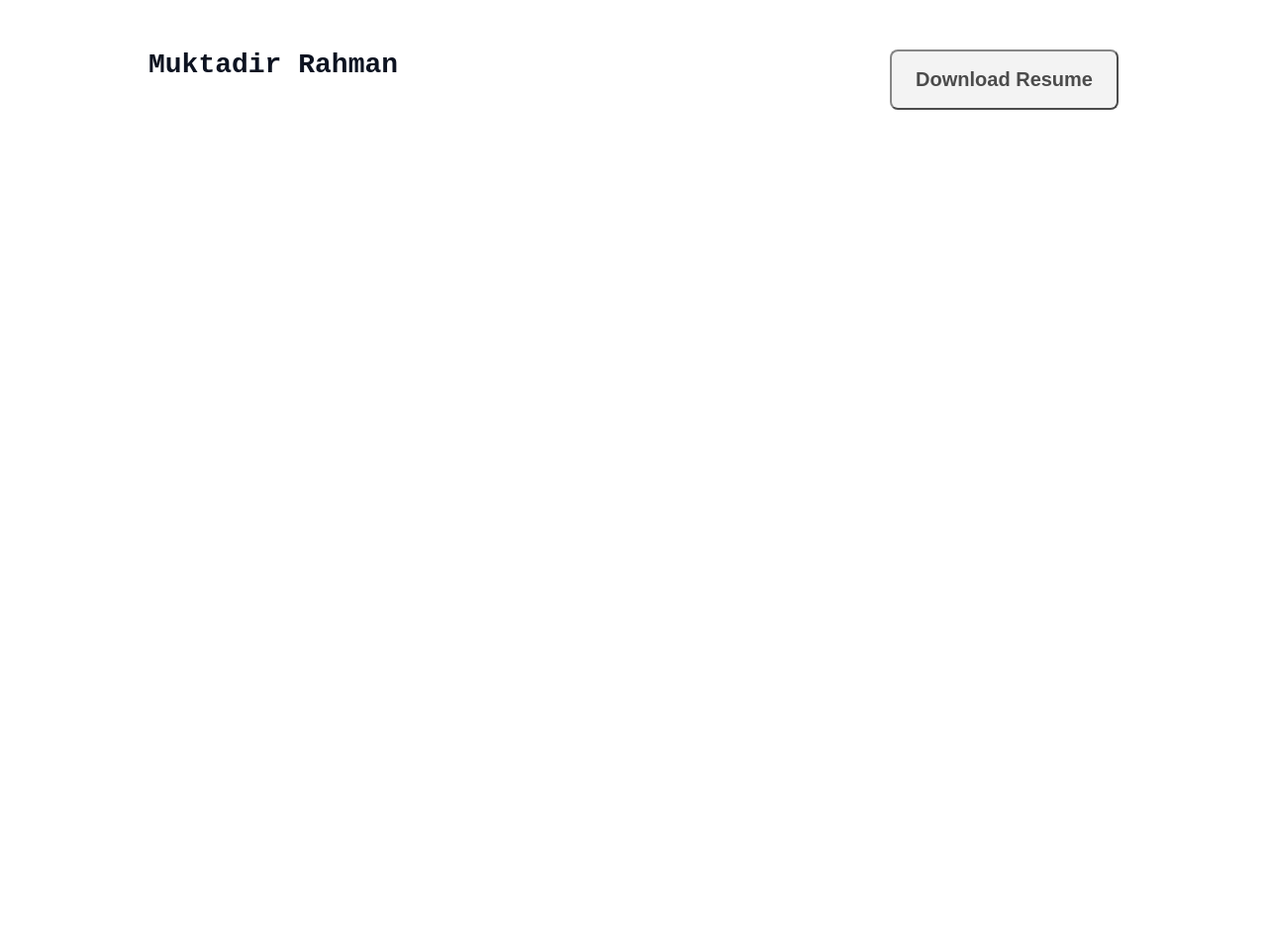
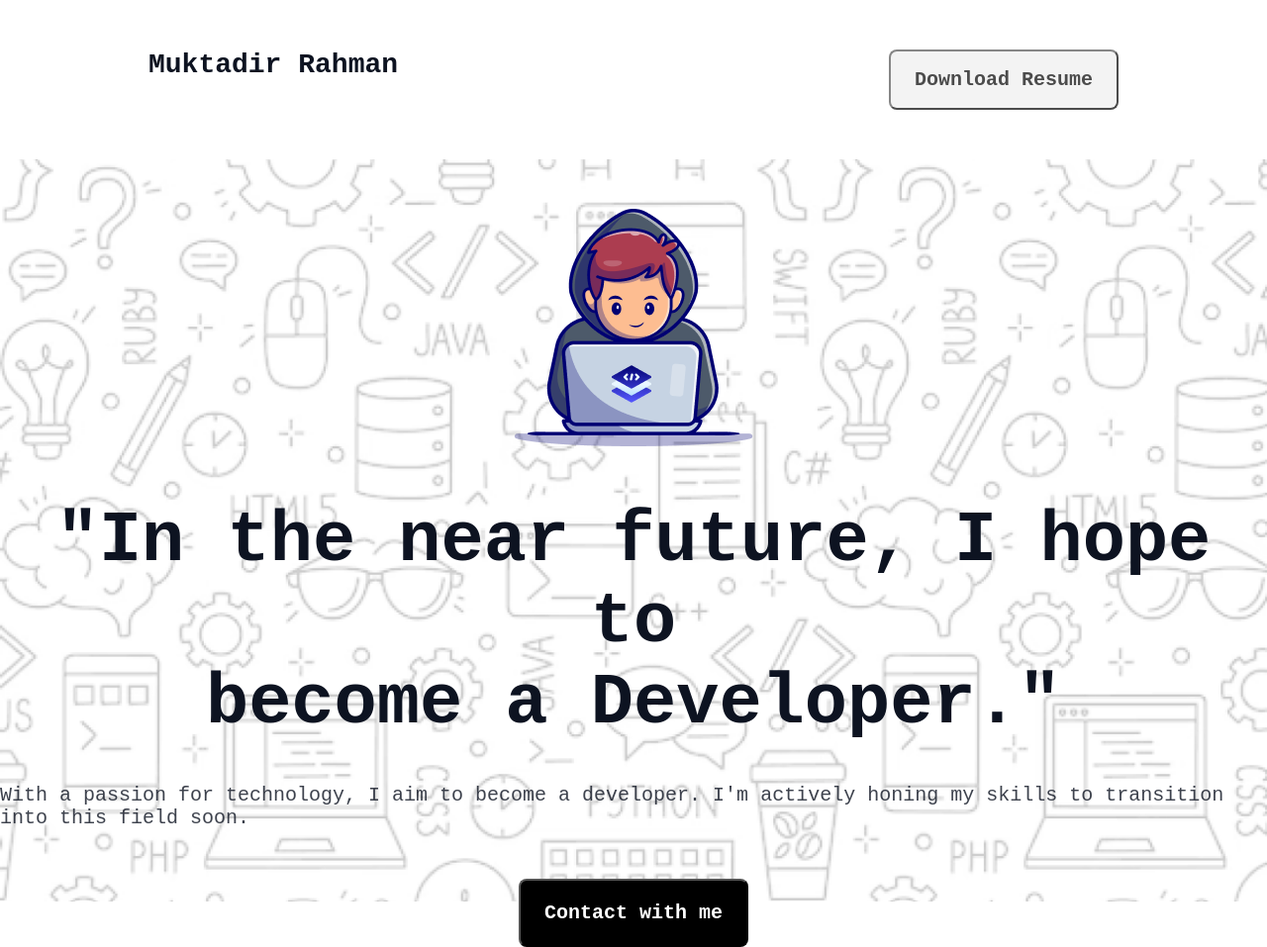
Before and after one commit to muktadir1280/ph-tenacious-assignment1, a plain HTML site: page index.html in a window 1280 px wide. Shown: the whole page at 99% size. Before the commit the page ends 800 px from the top, so only its background shows below. Drawn offline with Linux system fonts and the light colour scheme; a web font is replaced by a local one.

Commit message:
header part done

```diff
--- a/index.html
+++ b/index.html
@@ -19,6 +19,20 @@
                 </ul>
             </nav>
         </div>
+
+        <div class="banner-container">
+            <div class="banner-img">
+                <img src="./assets/Group.png" alt="Hero-bg">
+                </img>
+            </div>
+            <div class="banner-title">
+                <h2>"In the near future, I hope to <br>become a Developer."</h2>
+            </div>
+            <div class="banner-desc">
+                <p>With a passion for technology, I aim to become a developer. I'm actively honing my skills to transition into this field soon.</p>
+            </div>
+            <a href=""><button class="banner-btn">Contact with me</button></a>
+        </div>
     </header>
 
     <main>
--- a/styles/style.css
+++ b/styles/style.css
@@ -28,6 +28,7 @@
 }
 
 .nav-btn {
+    font-family: "Azeret Mono", monospace;
     font-size: 20px;
     font-weight: 600;
     padding: 17px 24px;
@@ -38,4 +39,55 @@
 
 .nav-btn:hover {
     background-color: #FD6E0A;
+    color: black;
+    opacity: 1;
 }
+
+
+/* banner part start */
+
+.banner-container {
+    background-image: url(../assets/Hero-bg.png);
+    background-repeat: no-repeat;
+    background-size: cover;
+    height: 750px;
+    width: 100%;
+    display: flex;
+    flex-direction: column;
+    align-items: center;
+}
+
+.banner-img img {
+    margin-top: 50px;
+}
+
+.banner-title {
+    font-size: 48px;
+    font-weight: 800;
+    text-align: center;
+    margin-top: 50px;
+}
+
+.banner-desc {
+    font-size: 20px;
+    opacity: 0.8;
+    margin-top: 40px;
+}
+
+.banner-btn {
+    font-family: "Azeret Mono", monospace;
+    font-size: 20px;
+    font-weight: 600;
+    background-color: black;
+    color: white;
+    padding: 21px 24px;
+    border-radius: 8px;
+    margin-top: 50px;
+    cursor: pointer;
+}
+
+.banner-btn:hover {
+    background-color: #FD6E0A;
+    color: black;
+    opacity: 1;
+}
```
